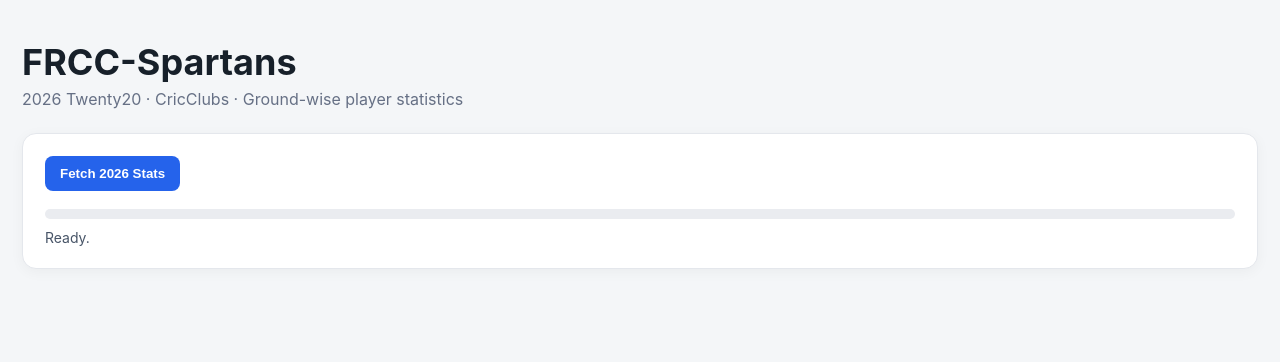
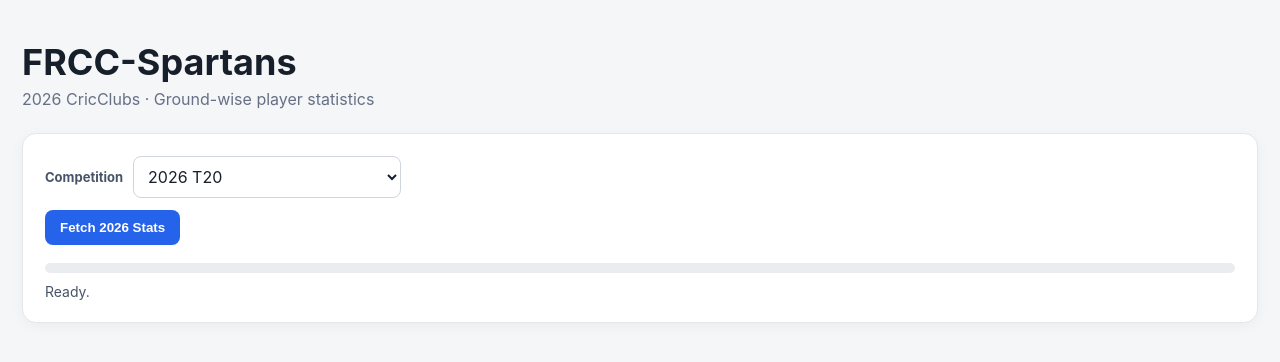
Before and after one commit to sumeetk47-web/frcc-spartans-stats, a FastAPI app: page / in a window 1280 px wide. Shown: the top 362 px of the page. Run offline with FastAPI, Linux system fonts and the light colour scheme.

Commit message:
Add files via upload

```diff
--- a/templates/index.html
+++ b/templates/index.html
@@ -2,16 +2,23 @@
 <html>
 <head>
   <meta charset="utf-8">
-  <title>FRCC-Spartans 2026 T20 Stats</title>
+  <title>FRCC-Spartans 2026 Cricket Stats</title>
   <link rel="stylesheet" href="/static/style.css">
 </head>
 <body>
 <div class="wrap">
   <header>
     <h1>FRCC-Spartans</h1>
-    <p>2026 Twenty20 · CricClubs · Ground-wise player statistics</p>
+    <p>2026 CricClubs · Ground-wise player statistics</p>
   </header>
   <section class="card">
+    <div class="series-picker">
+      <label for="seriesSelect">Competition</label>
+      <select id="seriesSelect">
+        <option value="135">2026 T20</option>
+        <option value="137">2026 Premier Series (P40)</option>
+      </select>
+    </div>
     <button id="run">Fetch 2026 Stats</button>
     <div class="progress"><div id="bar"></div></div>
     <div id="status">Ready.</div>
```
